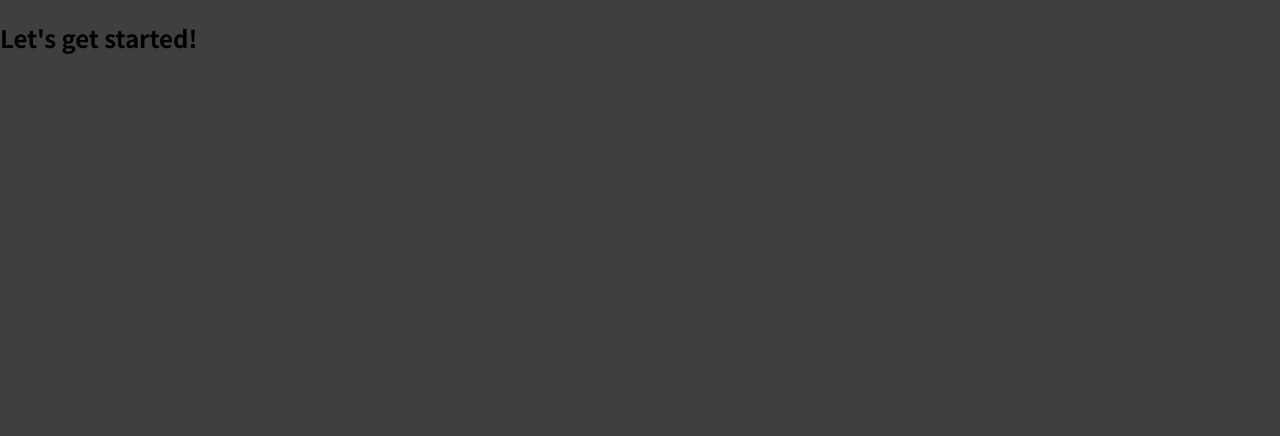
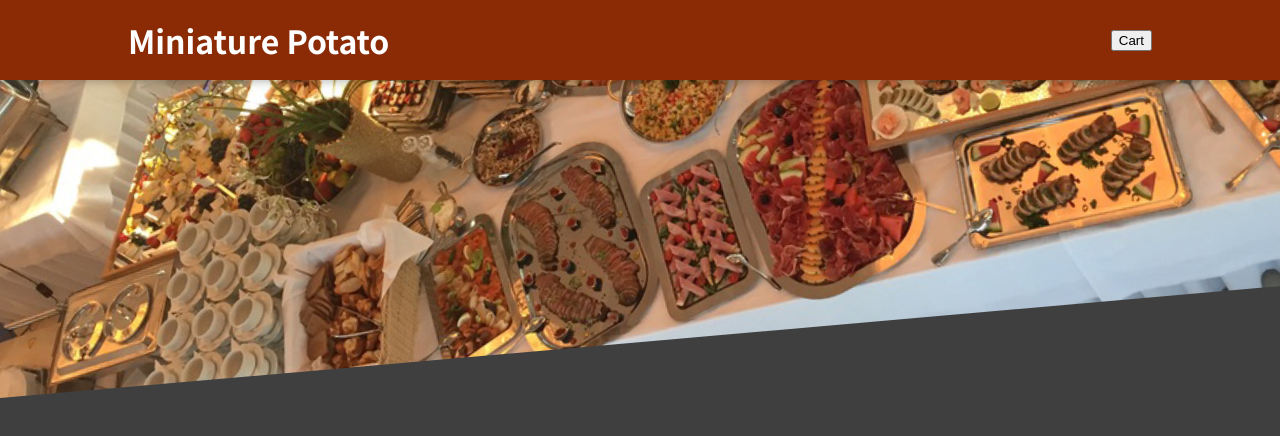
Before and after one commit to dpthegrey/miniature-potato, a React (Create React App) app: page / in a window 1280 px wide. Shown: the top 436 px of the page. Built offline with nearby package versions, Linux system fonts and the light colour scheme.

Commit message:
Adding a "Header" Component

```diff
--- a/src/App.js
+++ b/src/App.js
@@ -1,8 +1,12 @@
+import { Fragment } from "react";
+
+import Header from "./components/Layout/Header";
+
 function App() {
   return (
-    <div>
-      <h2>Let's get started!</h2>
-    </div>
+    <Fragment>
+      <Header />
+    </Fragment>
   );
 }
 
--- /dev/null
+++ b/src/components/Layout/Header.js
@@ -0,0 +1,20 @@
+import React, { Fragment } from "react";
+
+import mealsImage from "../../assets/meals.jpg";
+import classes from "./Header.module.css";
+
+const Header = (props) => {
+  return (
+    <Fragment>
+      <header className={classes.header}>
+        <h1>Miniature Potato</h1>
+        <button>Cart</button>
+      </header>
+      <div className={classes["main-image"]}>
+        <img src={mealsImage} alt="A table full of delicious food!" />
+      </div>
+    </Fragment>
+  );
+};
+
+export default Header;
--- /dev/null
+++ b/src/components/Layout/Header.module.css
@@ -0,0 +1,29 @@
+.header {
+  position: fixed;
+  top: 0;
+  left: 0;
+  width: 100%;
+  height: 5rem;
+  background-color: #8a2b06;
+  color: white;
+  display: flex;
+  justify-content: space-between;
+  align-items: center;
+  padding: 0 10%;
+  box-shadow: 0 2px 8px rgba(0, 0, 0, 0.25);
+  z-index: 10;
+}
+
+.main-image {
+  width: 100%;
+  height: 25rem;
+  z-index: 0;
+  overflow: hidden;
+}
+
+.main-image img {
+  width: 110%;
+  height: 100%;
+  object-fit: cover;
+  transform: rotateZ(-5deg) translateY(-4rem) translateX(-1rem);
+}
```
Also changed, not shown: src/assets/meals.jpg (added).
